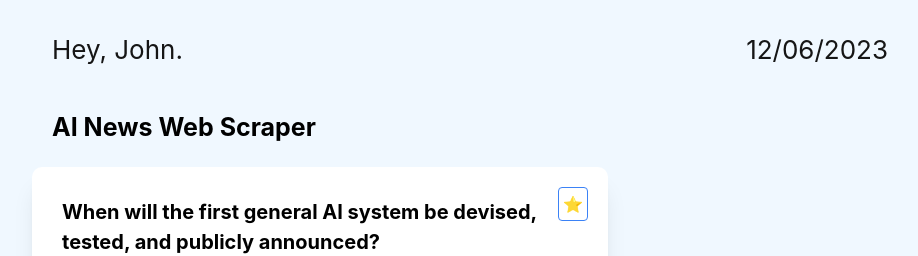
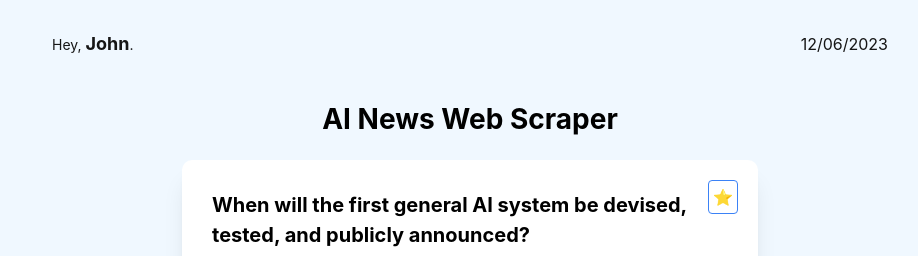
Before and after one commit to Pharaon3/AI-Dialog, a React (Create React App) app: page / in a window 1280 px wide. Shown: the top 256 px of the page, without its empty margins (170-1088 px from the left). Built offline with nearby package versions, Linux system fonts and the light colour scheme.

Commit message:
datepicker position fixed

```diff
--- a/src/App.css
+++ b/src/App.css
@@ -9,7 +9,7 @@
   display: flex;
   flex-direction: row;
   align-items: center;
-  font-size: calc(10px + 2vmin);
+  font-size: calc(16px);
   color: rgb(22, 22, 22);
   padding: 20px;
   justify-content: space-between;
@@ -26,7 +26,7 @@
 }
 
 .page-title {
-  font-size: 25px;
+  font-size: 28px;
   font-weight: bold;
   display: flex;
   align-items: flex-start;
--- a/src/App.js
+++ b/src/App.js
@@ -23,15 +23,17 @@ function App() {
   return (
     <div className="App flex justify-center flex-col max-w-4xl">
       <header className="top-header">
-        <div>
-          Hey, John.
+        <div className='text-sm w-11/12 text-left'>
+          Hey, <span className='text-lg font-bold'>John</span>.
         </div>
         <DatePicker
+          className='w-1/12 text-right'
           selected={startDate}
           onChange={(date) => setStartDate(date)}
           customInput={<ExampleCustomInput />}
         />
       </header>
+      <div className="flex justify-center flex-col max-w-4xl items-center">
         <div>
           <div className='page-title'>AI News Web Scraper</div>
         </div>
@@ -62,6 +64,7 @@ function App() {
             <a href='https://www.metaculus.com/questions/5121/date-of-artificial-general-intelligence/' className='article-link' target='_blank'>See Tweet</a>
           </div>
           <Button className='bg-transparent hover:bg-sky-100 text-blue-700 font-semibold hover:text-white py-1 px-1 border border-blue-500 hover:border-transparent rounded' onClick={openModal}>⭐</Button>
+        </div>
       </div>
       <Transition.Root show={open} as={Fragment}>
         <Dialog as="div" className="relative z-10" initialFocus={cancelButtonRef} onClose={setOpen}>
@@ -94,7 +97,7 @@ function App() {
                         <Dialog.Title as="h3" className="text-base font-semibold leading-6 text-gray-900 text-xl">
                           Share this Post
                         </Dialog.Title>
-                        <div className="mt-2">
+                        <div className="mt-3">
                           <h5 className='flex items-center'>
                             <svg className="h-5 w-5 text-red-500"
                               viewBox="0 0 24 24"
@@ -116,12 +119,12 @@ function App() {
                               </p>
                               <svg className="h-14 w-14 text-red-500" viewBox="0 0 24 24" fill="none" stroke="#666" strokeWidth="2" strokeLinecap="round" strokeLinejoin="round">  <rect x="9" y="9" width="13" height="13" rx="2" ry="2" />  <path d="M5 15H4a2 2 0 0 1-2-2V4a2 2 0 0 1 2-2h9a2 2 0 0 1 2 2v1" /></svg>
                             </div>
-                            <div className='border flex w-1/4' style={{backgroundImage:`url("./pic.png")`, backgroundSize: "cover", backgroundRepeat: 'no-repeat' }}>
+                            <div className='border flex w-1/4' style={{ backgroundImage: `url("./pic.png")`, backgroundSize: "cover", backgroundRepeat: 'no-repeat' }}>
                             </div>
                           </div>
 
                         </div>
-                        <div className="mt-2">
+                        <div className="mt-3">
                           <h5 className='flex items-center'>
                             <svg className="h-5 w-5 text-red-500" xmlns="http://www.w3.org/2000/svg" data-name="Layer 1" viewBox="0 0 24 24" id="twitter">
                               <path
```
Lines whose indentation alone changed are shown as unchanged.
